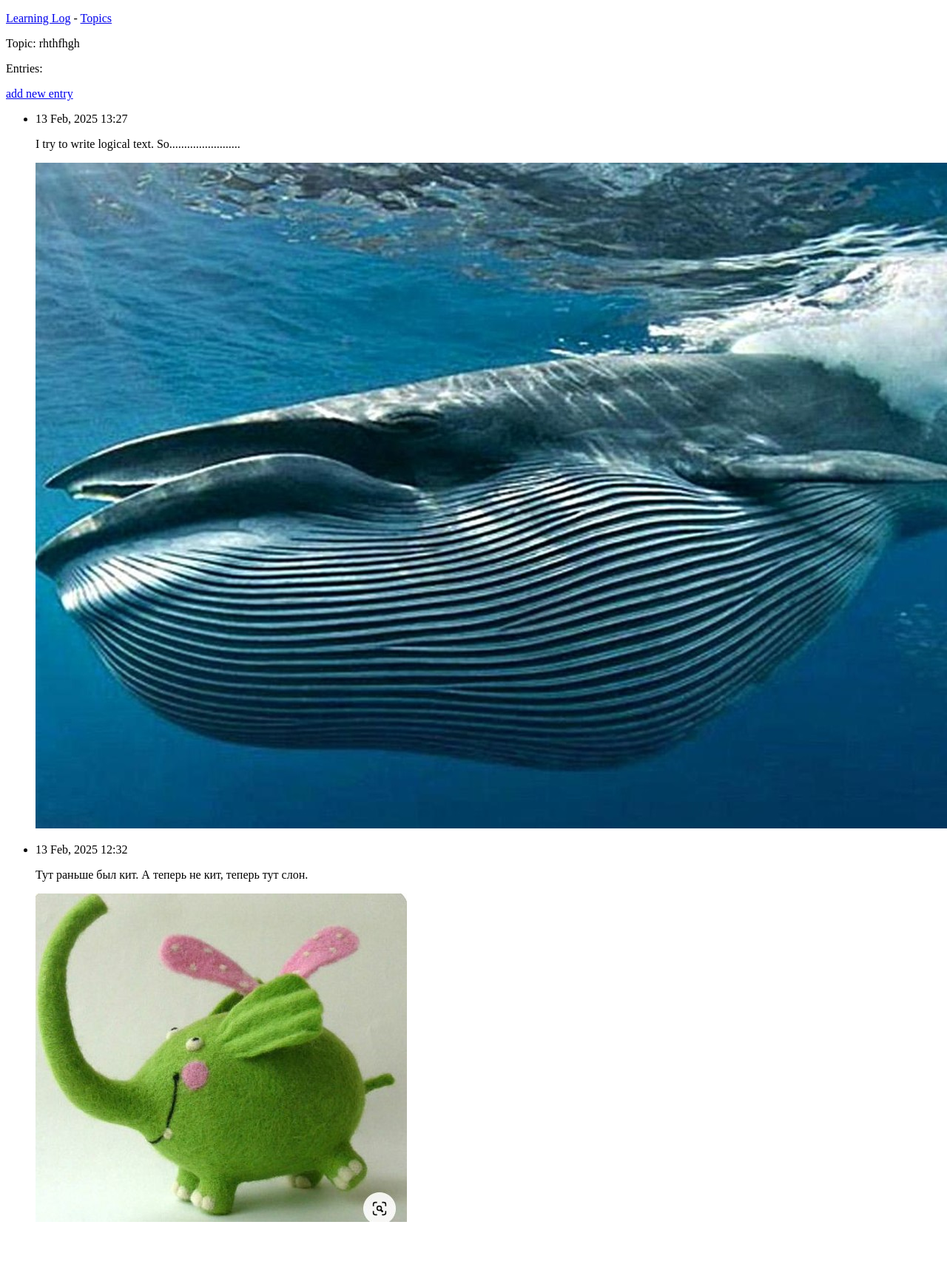
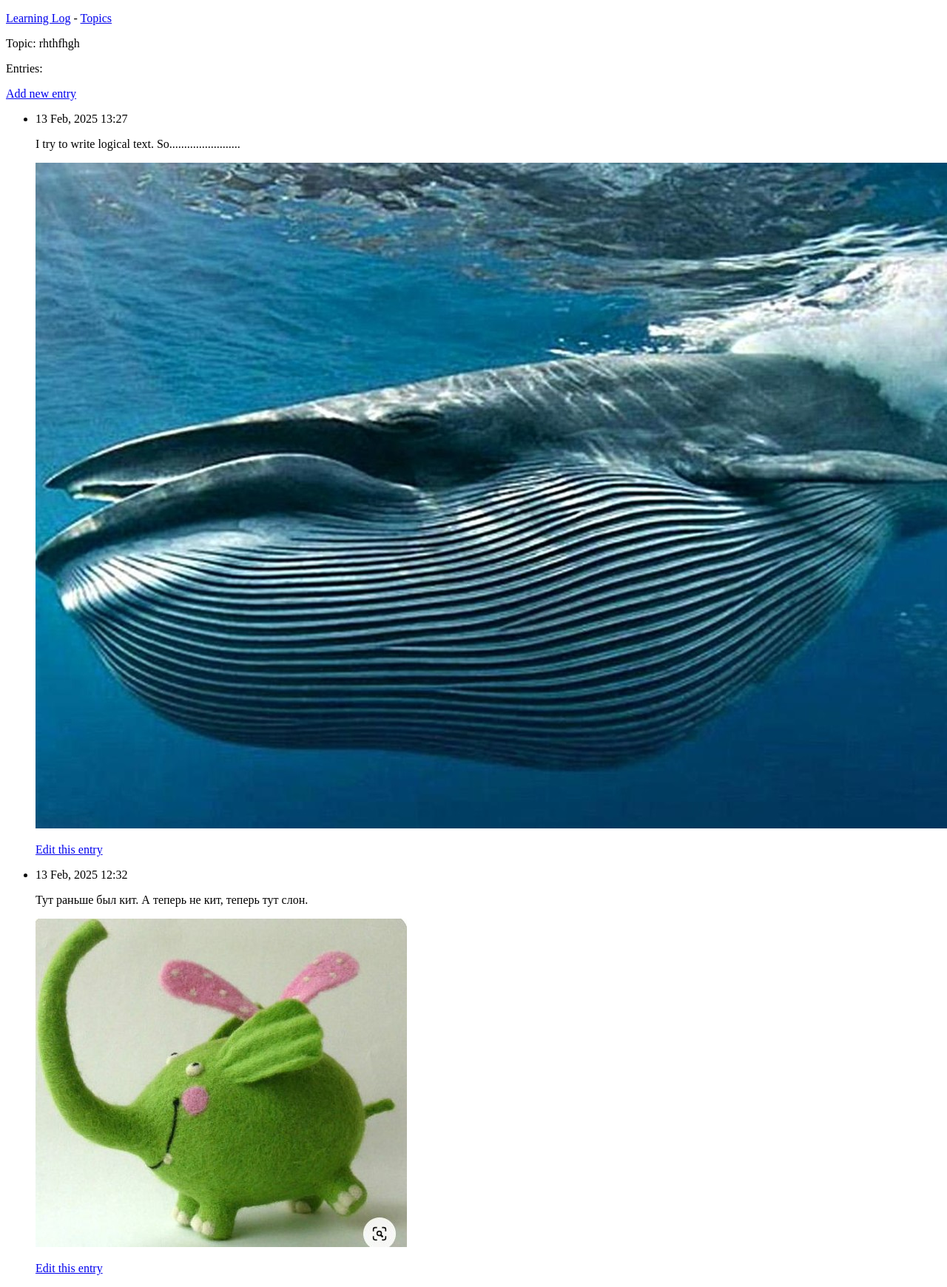
Before and after one commit to ankobets/learning_log, a Django app: page /topics/1/ in a window 1280 px wide. Shown: the whole page at 74% size. Before the commit the page ends 1652 px from the top, so only its background shows below. Run offline with Django 5.2, Linux system fonts and the light colour scheme; data comes from the database, SQL or seed files in the repository; both versions use the stored data as it was after the commit.

Commit message:
Added entry editing functionality

```diff
--- a/learning_logs/templates/learning_logs/topic.html
+++ b/learning_logs/templates/learning_logs/topic.html
@@ -9,7 +9,7 @@
     Entries:
 </p>
 <p>
-<a href="{% url 'learning_logs:new_entry' topic.id %}">add new entry</a>
+<a href="{% url 'learning_logs:new_entry' topic.id %}">Add new entry</a>
 </p>
 <ul>
     {% for entry in entries %}
@@ -20,6 +20,9 @@
             {{ entry.text|linebreaks }}
         </p>
         <img src="{{ entry.ex_data.url }}">
+        <p>
+            <a href="{% url 'learning_logs:edit_entry' entry.id %}">Edit this entry</a>
+        </p>
 
     </li>
     {% empty %}
--- a/learning_logs/templates/learning_logs/topics.html
+++ b/learning_logs/templates/learning_logs/topics.html
@@ -3,6 +3,9 @@
 {% block content %}
 
 <p>Topics</p>
+<p>
+    <a href="{% url 'learning_logs:new_topic' %}">Add a new topic</a>
+</p>
 <ul>
     {% for topic in topics %}
         <li>
@@ -15,6 +18,6 @@
     {% endfor %}
 </ul>
 
-<a href="{% url 'learning_logs:new_topic' %}">Add a new topic</a>
+
 
 {% endblock content %}
--- a/learning_logs/urls.py
+++ b/learning_logs/urls.py
@@ -10,5 +10,5 @@ urlpatterns = [
     path('topics/<int:topic_id>/', views.topic, name='topic'),
     path('new_topic/', views.new_topic, name='new_topic'),
     path('new_entry/<int:topic_id>/', views.new_entry, name='new_entry'),
-
+    path('edit_entry/<int:entry_id>/',views.edit_entry, name='edit_entry' )
 ]
--- a/learning_logs/views.py
+++ b/learning_logs/views.py
@@ -57,3 +57,19 @@ def new_entry(request, topic_id):
         form = EntryForm()
 
     return render(request, 'learning_logs/new_entry.html', {'topic': topic, 'form': form})
+
+
+def edit_entry(request, entry_id):
+
+    entry = Entry.objects.get(id=entry_id)
+    topic = entry.topic
+    if request.method == 'POST':
+        form = EntryForm(request.POST, request.FILES, instance=entry)
+        if form.is_valid:
+            form.save()
+            return redirect('learning_logs:topic', topic_id=topic.id)
+    else:
+        form = EntryForm(instance=entry)
+
+    context = {'entry': entry, 'topic':topic, 'form': form}
+    return render(request, 'learning_logs/edit_entry.html', context)
```
Also changed, not shown: learning_logs/templates/learning_logs/edit_entry.html (added, +18 -0 lines), db.sqlite3, media/images/ba6611250315b2f5cc3cbe5ae4aq--kukly-i-igrushki-slonik-chubchik.jpg (added), media/images/photo_5330301491375892292_x.jpg (added).
